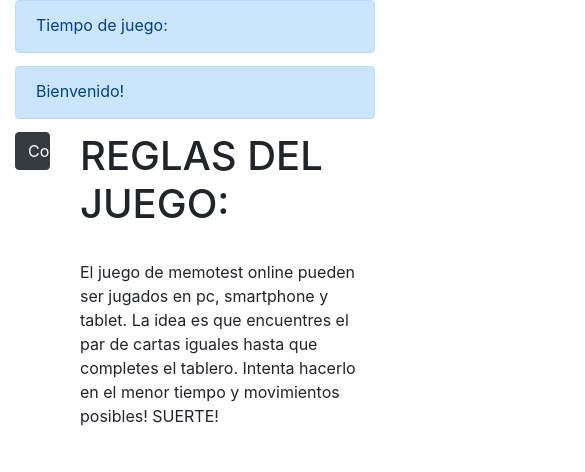
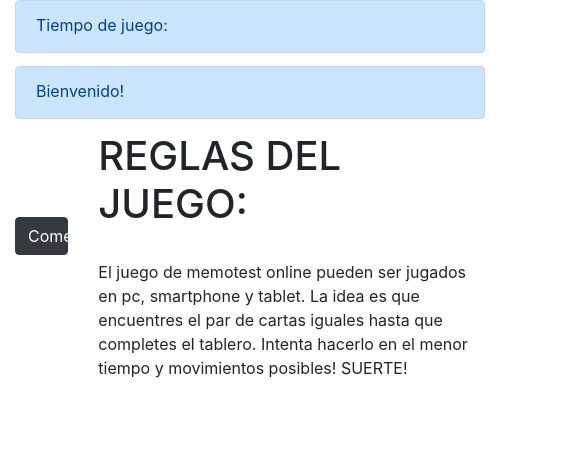
Before and after one commit to AdrianaEG/memo-test, a plain HTML site: page index.html in a window 390 px wide. Shown: the top 472 px of the page, 585 px wide, since content can reach past the window. Drawn offline with nearby package versions, Linux system fonts and the light colour scheme.

Commit message:
Achiqué las imagenes(cartas) y fijé el ancho del menú

```diff
--- a/css/index.css
+++ b/css/index.css
@@ -30,6 +30,16 @@ img{
     width: 800px;
 }
 
-#visor-tiempo, #estado{
+#visor-tiempo, #estado, #contador-movimientos{
     height: 80%;
 }
+
+#contenedor-boton{
+    padding-top: 85px;
+}
+
+
+@media only screen and (max-width: 580px) {
+    #menu, #boton-mensaje, #cartas{
+    width: 500px;
+}
```
